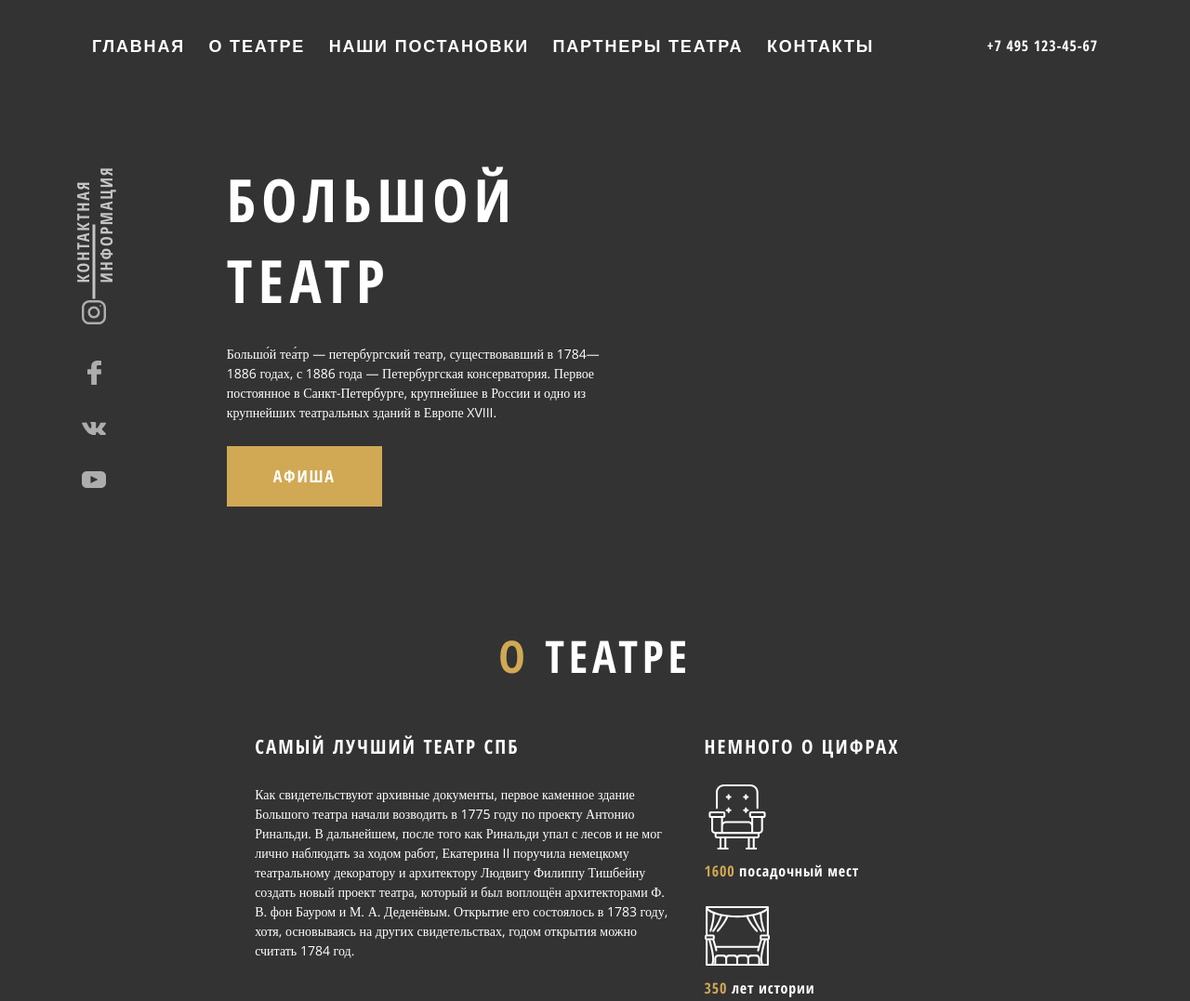
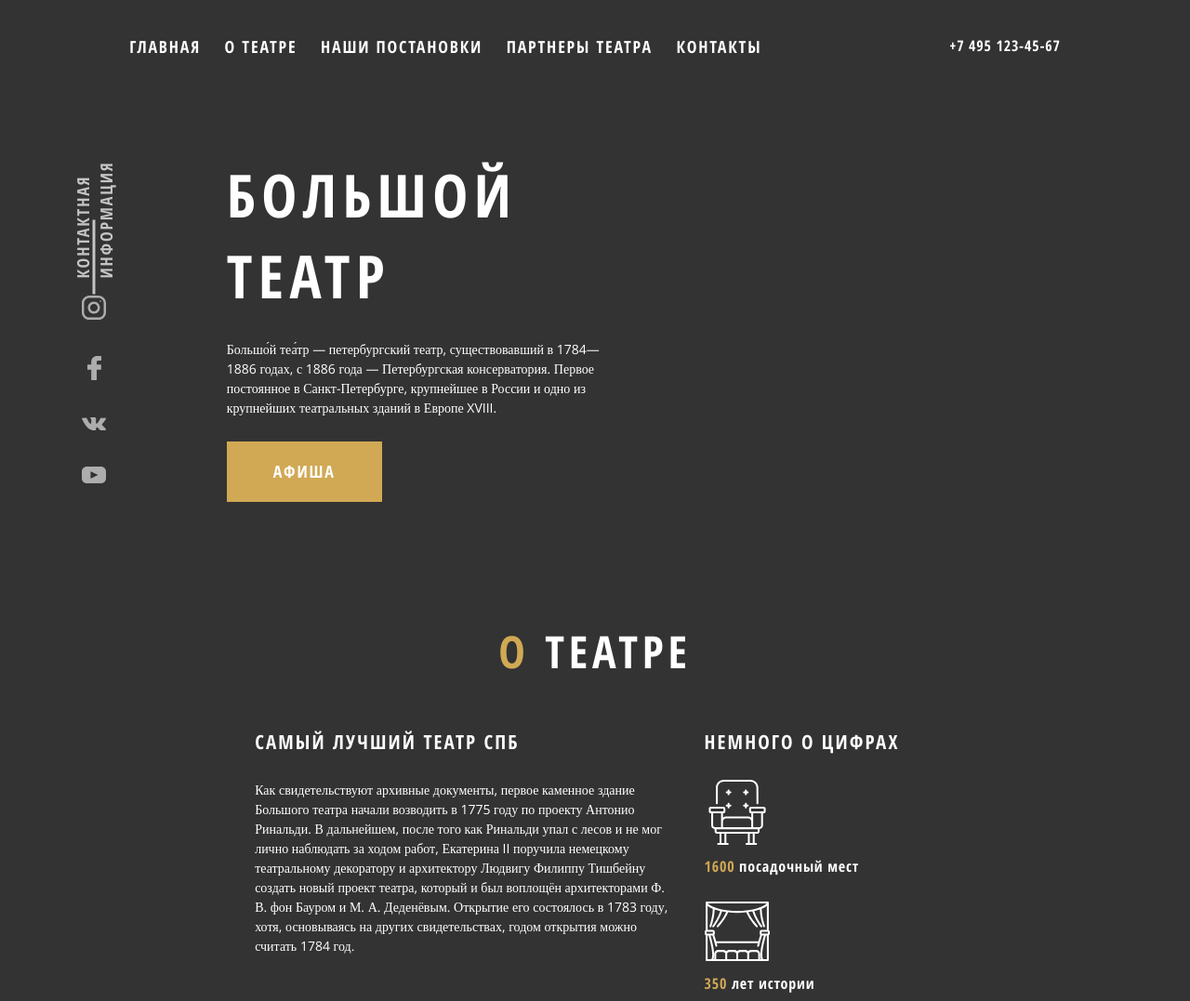
Before and after one commit to Viktory4121/web_big_theatre, a plain HTML site: page index.html in a window 1280 px wide. Shown: the top 1077 px of the page at 93% size. Drawn offline with nearby package versions, Linux system fonts and the light colour scheme.

Commit message:
fix header: menu

```diff
--- a/index.html
+++ b/index.html
@@ -20,11 +20,11 @@
     <header class="header os-c-bold flex">
         <div class="menu">
             <ul class="flex">
-                <li class="menu-item"><button>Главная</button></li>
-                <li class="menu-item"><button>О театре</button></li>
-                <li class="menu-item"><button>Наши постановки</button></li>
-                <li class="menu-item"><button>Партнеры театра</button></li>
-                <li class="menu-item"><button>Контакты</button></li>
+                <li class="menu-item"><a>Главная</a></li>
+                <li class="menu-item"><a>О театре</a></li>
+                <li class="menu-item"><a>Наши постановки</a></li>
+                <li class="menu-item"><a>Партнеры театра</a></li>
+                <li class="menu-item"><a>Контакты</a></li>
             </ul>
         </div>
 
--- a/styles/style.css
+++ b/styles/style.css
@@ -55,22 +55,13 @@ body {
     list-style: none;
 }
 
-.menu-item {
+.menu-item a:hover, .header-phone a:hover {
+    border-bottom: 3px solid #D1A954;
     padding-bottom: 5px;
-}
-
-.menu-item:hover, .header-phone:hover {
-    border-bottom: #D1A954;
-    border-width: 2px;
-    border-style: solid;
-
     cursor: pointer;
 }
 
-.menu-item button {
-    border: none;
-    background: none;
-
+.menu-item a {
     font-weight: 700;
     font-size: 18px;
     line-height: 25px;
@@ -86,8 +77,6 @@ body {
 }
 
 .header-phone a {
-    padding-bottom: 5px;
-
     text-decoration: none;
     font-weight: 700;
     font-size: 16px;
```
